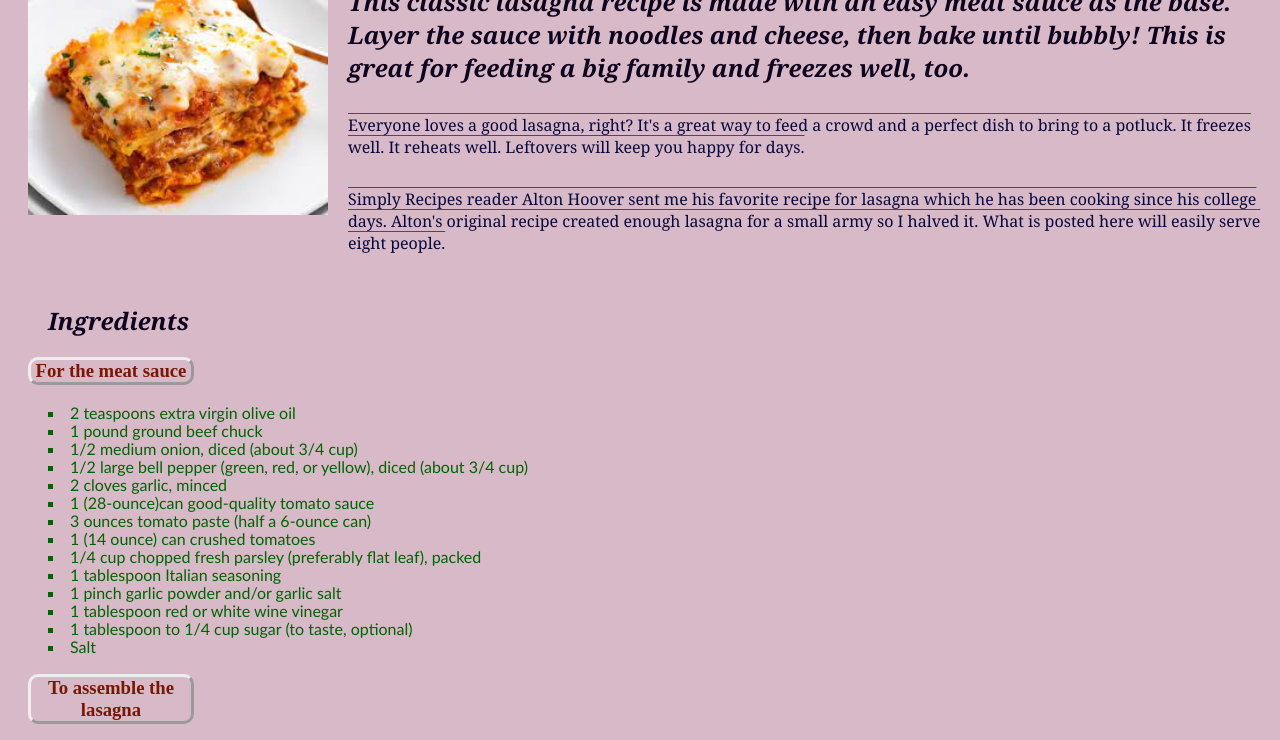
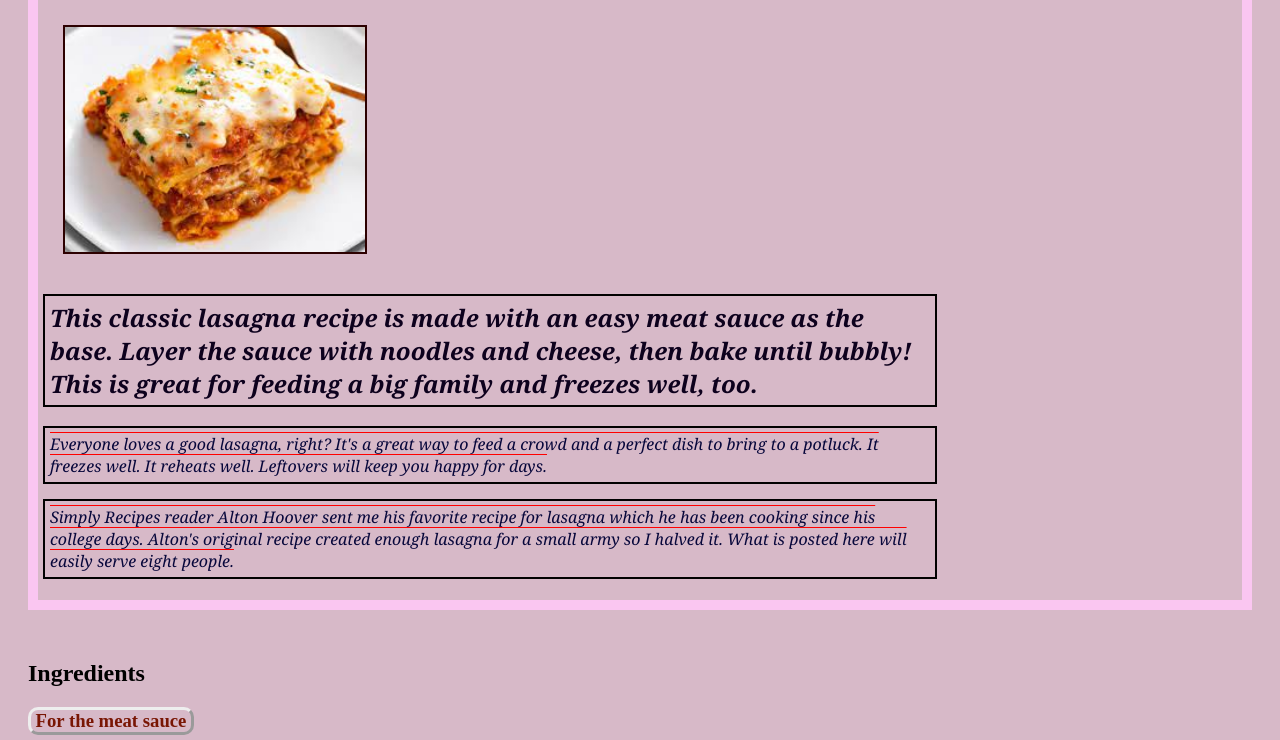
Before and after one commit to renata-blzk/odin-recipes, a plain HTML site: page recipes/lasagna.html in a window 1280 px wide. Shown: the part 128-868 px from the top of the page. Drawn offline with Linux system fonts and the light colour scheme.

Commit message:
add blocks to lasagnastyle.css

```diff
--- a/recipes/lasagna.html
+++ b/recipes/lasagna.html
@@ -6,13 +6,13 @@
         <link rel="stylesheet" href="../stylesheet/lasagnastyle.css">
     </head>
     <body>
-        <h1>Lasagna</h1>
+        <div class="block"><h1>Lasagna</h1>
         <img class="lasagna" src="../images/lasagna.jpeg" alt="cooked lasagna in a plate">
         <h2 class="description">This classic lasagna recipe is made with an easy meat sauce as the base. Layer the sauce with noodles and cheese, then bake until bubbly! This is great for feeding a big family and freezes well, too.</h2>
         <p class="paragraph">Everyone loves a good lasagna, right? It's a great way to feed a crowd and a perfect dish to bring to a potluck. It freezes well. It reheats well. Leftovers will keep you happy for days.</p>
 
         <p class="paragraph">Simply Recipes reader Alton Hoover sent me his favorite recipe for lasagna which he has been cooking since his college days. Alton's original recipe created enough lasagna for a small army so I halved it. What is posted here will easily serve eight people.</p>
-
+</div>
         <h2 class="ingredients">Ingredients</h2>
         <h3 class="product">For the meat sauce</h3>
         <ul class="food">
--- a/stylesheet/lasagnastyle.css
+++ b/stylesheet/lasagnastyle.css
@@ -13,17 +13,28 @@ h1 {
 .lasagna {
     width: 300px;
     height: auto;
+    border: 2px solid rgb(44, 0, 0);
+    margin: 20px;
+    display: inline-flex;
     float: left;
-    display: inline-block;
-    margin: 20px;
 }
 
-.description, .ingredients {
-    margin-top: 35px;
-    padding-left: 20px;
+.block {
+    border: 10px solid rgb(250, 198, 241);
+    margin: 20px;
+    padding: 5px;
+}
+
+.description, .paragraph {
     font-family: Cambria, Cochin, Georgia, Times, 'Times New Roman', serif;
     color: rgba(13, 1, 29);
     font-style: italic;
+    border: 2px solid black;
+    display: inline-flex;
+    width: 880px;
+    margin-top: 20px;
+    padding: 5px;
+
 }
 
 .ingredients {
@@ -32,10 +43,10 @@ h1 {
 }
 
 .paragraph {
-    margin-top: 30px;
     font-family: Cambria, Cochin, Georgia, Times, 'Times New Roman', serif;
     color: rgb(7, 7, 59);
     text-decoration: overline red;
+    margin-top: -1px;
 }
 
 .product {
```
